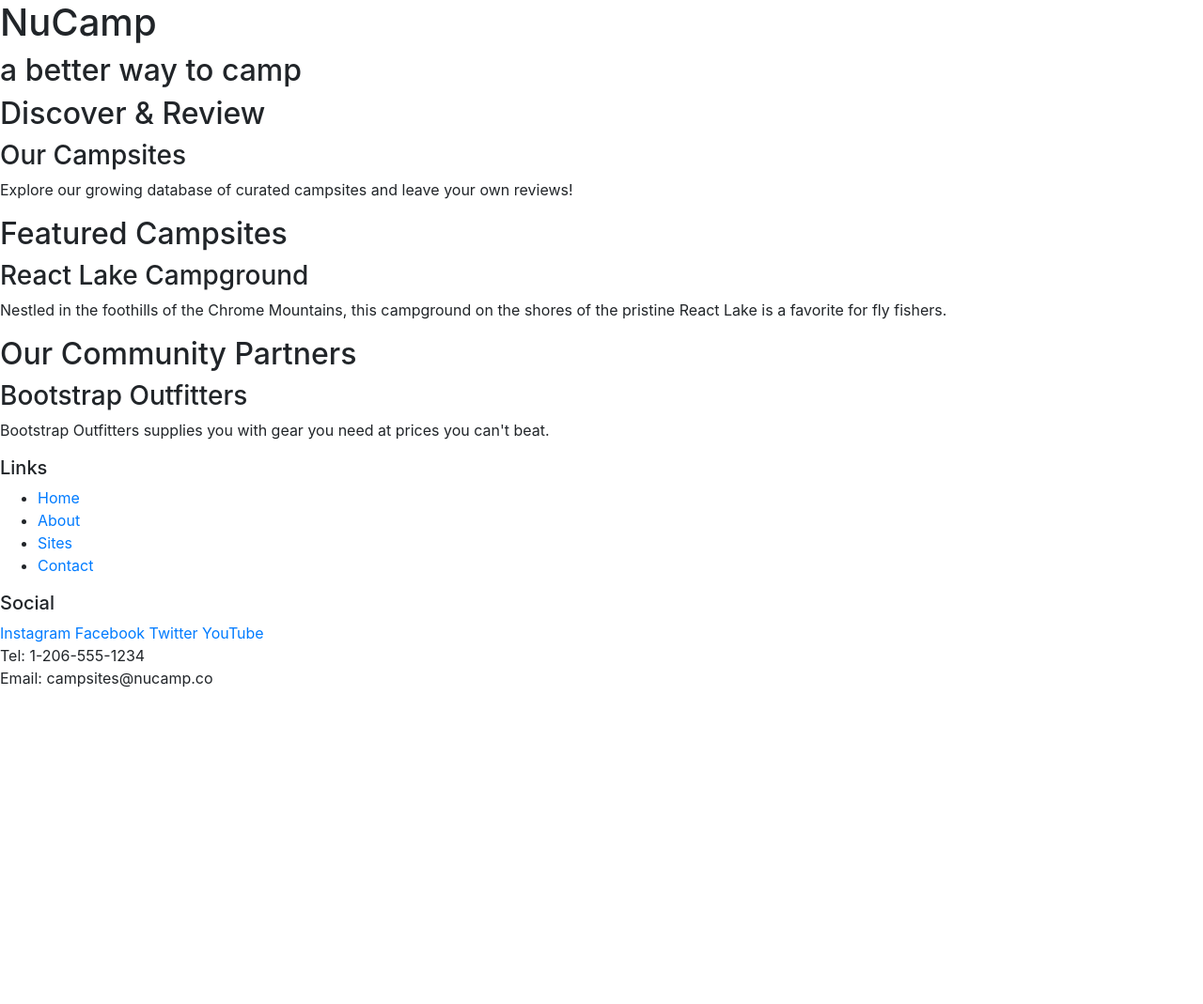
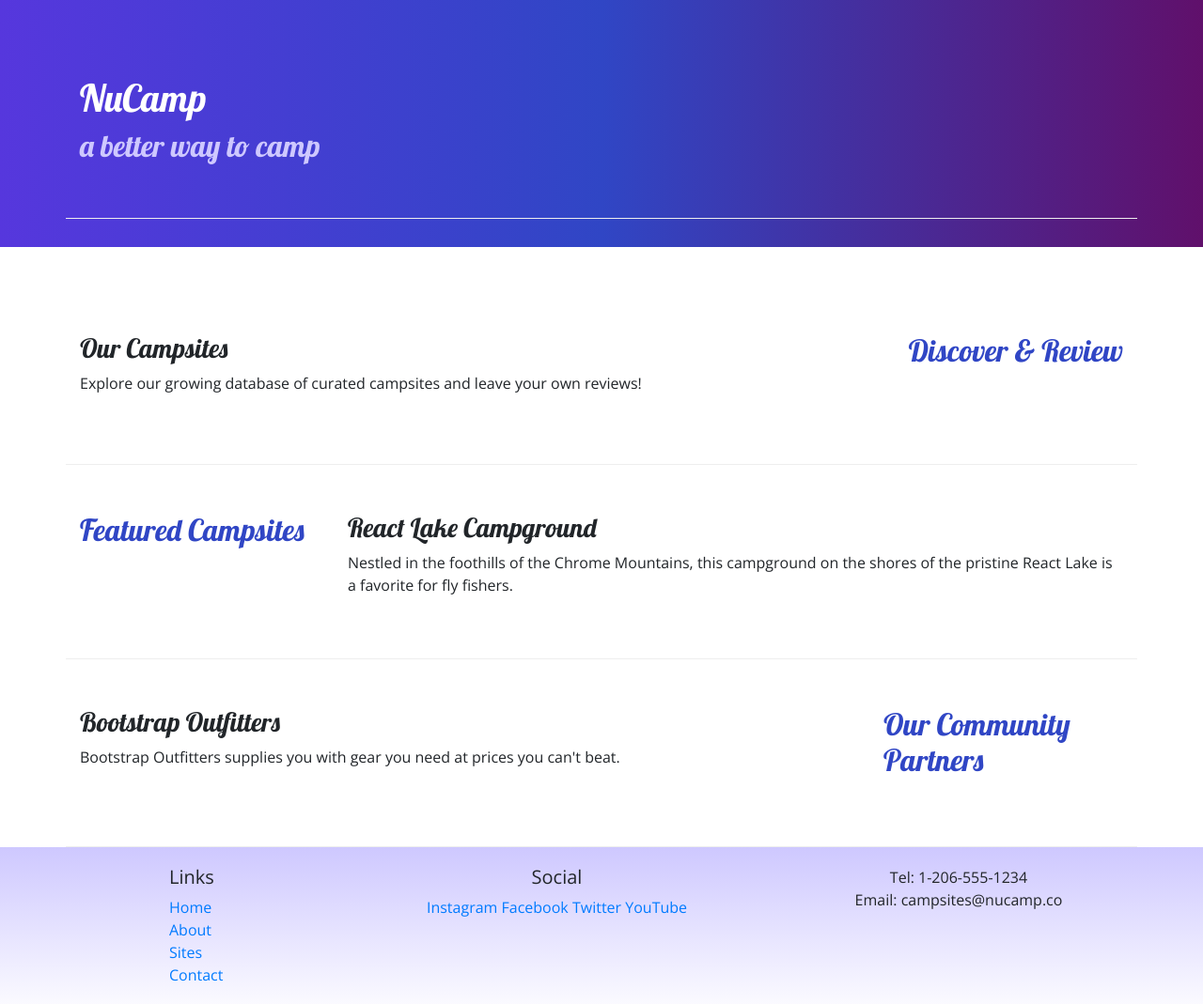
Before and after one commit to Cjir/creator_hub, a website: page index.html in a window 1280 px wide. Shown: the whole page at 94% size. Before the commit the page ends 800 px from the top, so only its background shows below. Drawn offline with nearby package versions, Linux system fonts and the light colour scheme.

Commit message:
css and grid container

```diff
--- /dev/null
+++ b/css/styles.css
@@ -0,0 +1,31 @@
+body {
+   font-family: "Open Sans", sans-serif;
+}
+
+h1, h2, h3 {
+   font-family: "Lobster", cursive;
+}
+
+h2 {
+   color:#3046C5;
+}
+
+header h2 {
+   color: #CEC8FF;
+}
+
+footer {
+   background-image: linear-gradient(#CEC8FF,white);
+   padding: 20px 0;
+}
+.jumbotron {
+    padding: 30px;
+    background-image: linear-gradient(to right, #5637DD, #3046C5, #60106B);
+    color:white;
+ }
+
+ .row-content {
+    padding: 50px 0;
+    border-bottom: 1px ridge;
+    min-height: 200px;
+ }
--- a/index.html
+++ b/index.html
@@ -9,56 +9,86 @@
     <!-- Bootstrap -->
     <link rel="stylesheet" href="node_modules/bootstrap/dist/css/bootstrap.min.css" />
 
+    <!-- Additional CSS must be placed after Bootstrap CSS -->
+    <link rel="stylesheet" href="https://fonts.googleapis.com/css?family=Lobster|Open+Sans" />
+    <link rel="stylesheet" href="css/styles.css" />
+
     <title>NuCamp: A Better Way To Camp</title>
 </head>
 
 <body>
 
-    <header>
-        <div>
+    <header class="jumbotron jumbotron-fluid">
+        <div class="container">
+            <div class="row row-content align-content-center">
+               <div class="col">
                 <h1>NuCamp</h1>
                 <h2>a better way to camp</h2>
                </div>
+            </div>
+
+        </div>
     </header>
 
-    <div>
-        <h2>Discover & Review</h2>
+    <div class="container">
+        <div class="row row-content align-content-center">
+            <div class="col-sm-4 order-sm-last col-md-3">
+                <h2 class="text-sm-right">Discover & Review</h2>
+            </div>
+            <div class="col">
                 <h3>Our Campsites</h3>
                 <p>Explore our growing database of curated campsites and leave your own reviews!</p>
             </div>
-
-    <div>
+        </div>
+    </div>
+    <div class="container">
+        <div class="row row-content align-content-center">
+            <div class="col-sm-4 col-md-3">
                 <h2>Featured Campsites</h2>
+            </div>
+            <div class="col">
                 <h3>React Lake Campground</h3>
                 <p>Nestled in the foothills of the Chrome Mountains, this campground on the shores of the pristine React Lake is a favorite for fly fishers.</p>
             </div>
+        </div>
+    </div>
 
-    <div>
-        <h2>Our Community Partners</h2>
+    <div class="container">
+        <div class="row row-content">
+            <div class="col-sm-4 order-sm-last col-md-3">
+                <h2 class="text-gism-right">Our Community Partners</h2>
+            </div>
+            <div class="col">
                 <h3>Bootstrap Outfitters</h3>
                 <p>Bootstrap Outfitters supplies you with gear you need at prices you can't beat.</p>
             </div>
+        </div>
+    </div>
 
     <footer>
-        <div>
+    <div class="container">
+        <div class="row">
+            <div class="col-4 col-sm-2 offset-1">
                 <h5>Links</h5>
-            <ul>
+                <ul class="list-unstyled">
                     <li><a href="#">Home</a></li>
                     <li><a href="#">About</a></li>
                     <li><a href="#">Sites</a></li>
                     <li><a href="#">Contact</a></li>
                 </ul>
             </div>
-        <div>
+            <div class="col-6 col-sm-5 text-center">
                 <h5>Social</h5>
                 <a href="http://instagram.com/">Instagram</a>
                 <a href="http://facebook.com/">Facebook</a>
                 <a href="http://twitter.com/">Twitter</a>
                 <a href="http://youtube.com/">YouTube</a>
             </div>
-        <div>
+            <div class="col-sm-4 text-center">
                 Tel: 1-206-555-1234<br />
                 Email: campsites@nucamp.co
+            </div>
+        </div>
     </div>
     </footer>
 
```
Lines whose indentation alone changed are shown as unchanged.
